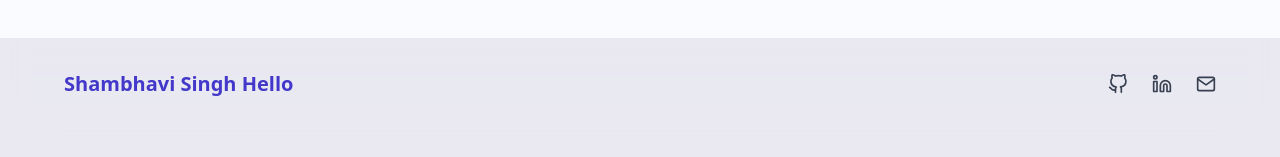
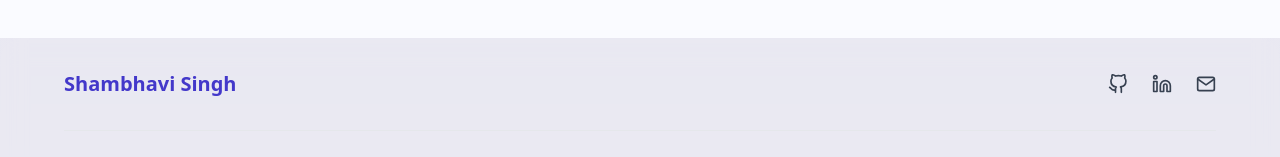
Before and after one commit to ShambhaviSingh16/Portfolio, a React (Create React App) app: page / in a window 1280 px wide. Shown: the part 5116-5273 px from the top of the page. Built offline with nearby package versions, Linux system fonts and the light colour scheme.

Commit message:
Update projects section

```diff
--- a/src/App.js
+++ b/src/App.js
@@ -1152,7 +1152,7 @@ const App = () => {
         <div className="max-w-6xl mx-auto">
           <div className="flex flex-col md:flex-row justify-between items-center">
             <div className="mb-4 md:mb-0">
-              <h2 className="text-xl font-bold text-indigo-700 dark:text-indigo-300">Shambhavi Singh Hello</h2>
+              <h2 className="text-xl font-bold text-indigo-700 dark:text-indigo-300">Shambhavi Singh</h2>
               <p className="text-sm text-gray-600 dark:text-gray-400"></p>
             </div>
 
```
